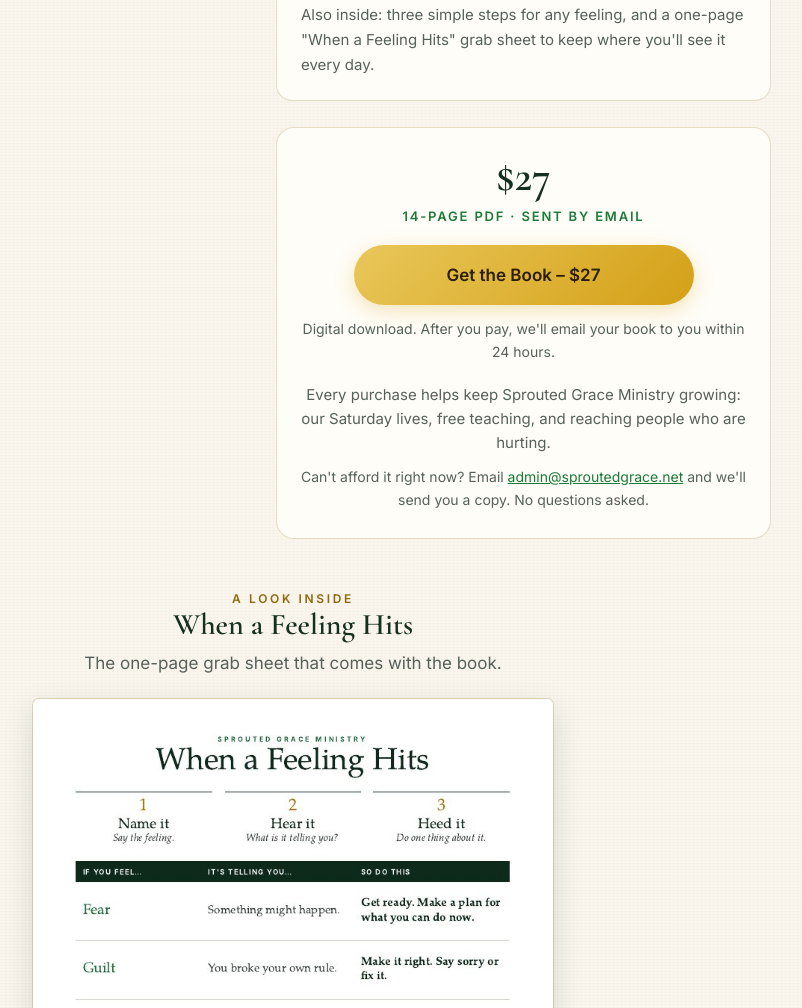
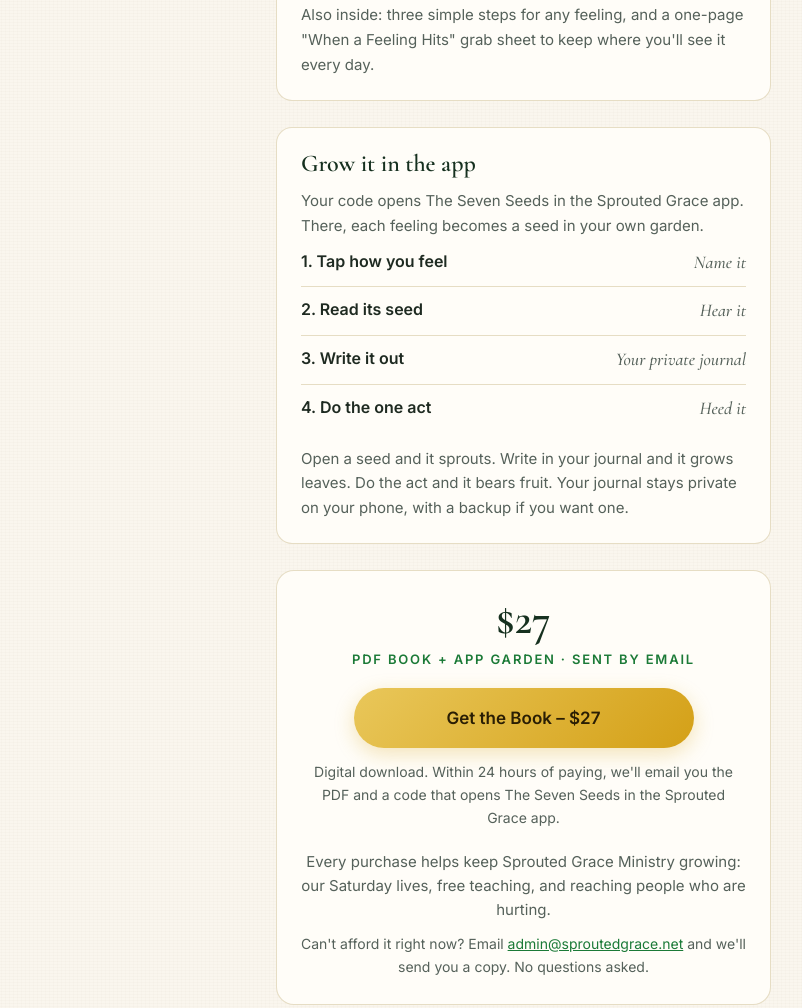
Before and after one commit to sproutedgrace/sproutedgrace, a plain HTML site: page seven-seeds.html in a window 1280 px wide. Shown: the part 959-1967 px from the top of the page, without its empty margins (347-1149 px from the left). Drawn offline with nearby package versions, Linux system fonts and the light colour scheme.

Commit message:
Add files via upload

```diff
--- a/seven-seeds.html
+++ b/seven-seeds.html
@@ -233,12 +233,24 @@
       <p class="also">Also inside: three simple steps for any feeling, and a one-page "When a Feeling Hits" grab sheet to keep where you'll see it every day.</p>
     </div>
 
+    <div class="inside">
+      <h2>Grow it in the app</h2>
+      <p class="also" style="margin-top:0">Your code opens The Seven Seeds in the Sprouted Grace app. There, each feeling becomes a seed in your own garden.</p>
+      <ol>
+        <li><b>1. Tap how you feel</b><span>Name it</span></li>
+        <li><b>2. Read its seed</b><span>Hear it</span></li>
+        <li><b>3. Write it out</b><span>Your private journal</span></li>
+        <li><b>4. Do the one act</b><span>Heed it</span></li>
+      </ol>
+      <p class="also">Open a seed and it sprouts. Write in your journal and it grows leaves. Do the act and it bears fruit. Your journal stays private on your phone, with a backup if you want one.</p>
+    </div>
+
     <div class="buy">
       <div class="price">$27</div>
-      <div class="format">14-page PDF · Sent by email</div>
+      <div class="format">PDF book + app garden · Sent by email</div>
       <!-- STRIPE PAYMENT LINK: replace the URL below with your real Stripe Payment Link -->
       <a href="https://buy.stripe.com/9B6eVdgptdQqfdo1Ih38409" class="btn btn-gold">Get the Book – $27</a>
-      <p class="dl">Digital download. After you pay, we'll email your book to you within 24 hours.</p>
+      <p class="dl">Digital download. Within 24 hours of paying, we'll email you the PDF and a code that opens The Seven Seeds in the Sprouted Grace app.</p>
       <p class="support">Every purchase helps keep Sprouted Grace Ministry growing: our Saturday lives, free teaching, and reaching people who are hurting.</p>
       <p class="afford">Can't afford it right now? Email <a href="mailto:admin@sproutedgrace.net?subject=The%20Seven%20Seeds">admin@sproutedgrace.net</a> and we'll send you a copy. No questions asked.</p>
     </div>
@@ -250,6 +262,7 @@
   <h2>When a Feeling Hits</h2>
   <p>The one-page grab sheet that comes with the book.</p>
   <img src="seven-seeds-grab-sheet.jpg" alt="The When a Feeling Hits grab sheet: each of the seven feelings, what it is telling you, and what to do">
+  <p style="max-width:520px;margin:30px auto 0;font-size:13px;color:var(--muted)">The Seven Seeds is a guide for growth, not counseling. If you are in crisis, call or text 988 (in the US).</p>
 </section>
 </main>
 <footer>
```
Also changed, not shown: index.html (+2 -2 lines).
